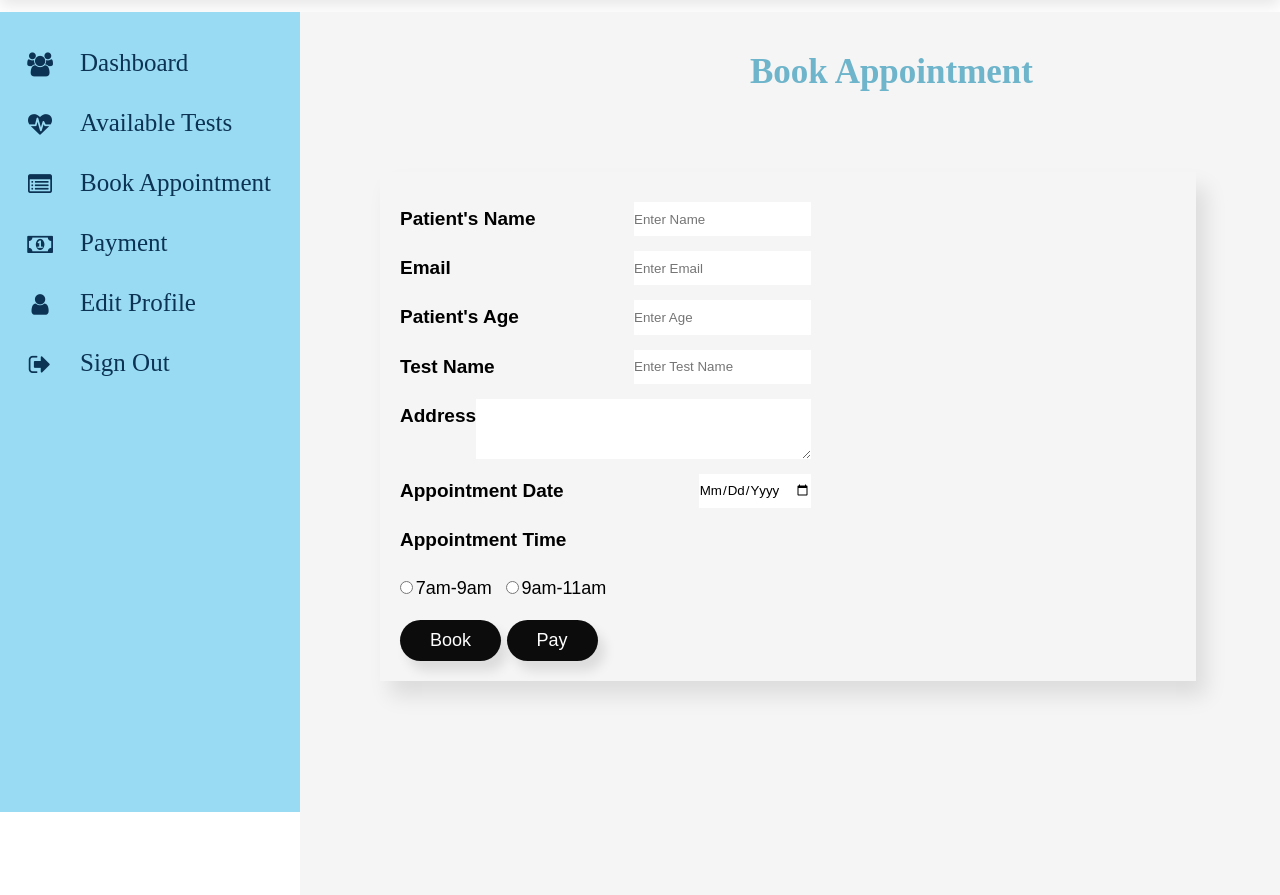
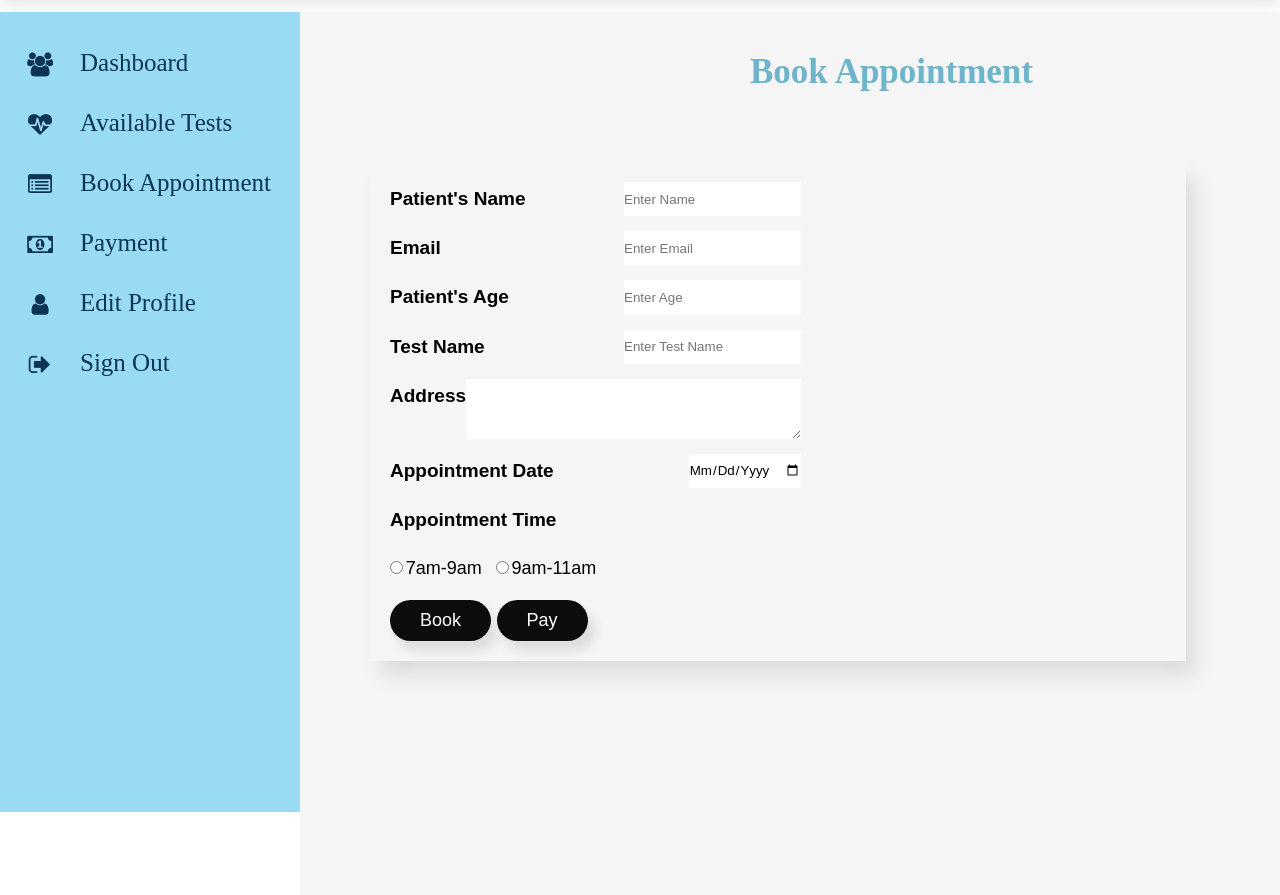
Before and after one commit to saakshi5/ONLINE-LAB-SYSTEM, a PHP site: page /book.html in a window 1280 px wide; the page is wider, and only the part inside the window is pictured. Shown: the part 78-973 px from the top of that part. Run offline with PHP 8.4, Linux system fonts and the light colour scheme.

Commit message:
book.css file  modified

```diff
--- a/book.css
+++ b/book.css
@@ -110,8 +110,8 @@ header.title .user{
     transition: 0.5s;
 }
 .container-form{
-    padding-top: 10px;
-    margin: 80px;
+    /* padding-top: 5px; */
+    margin: 70px;
     width: 75%;
     align-items: center;
     /* border:2px solid #333; */
```
